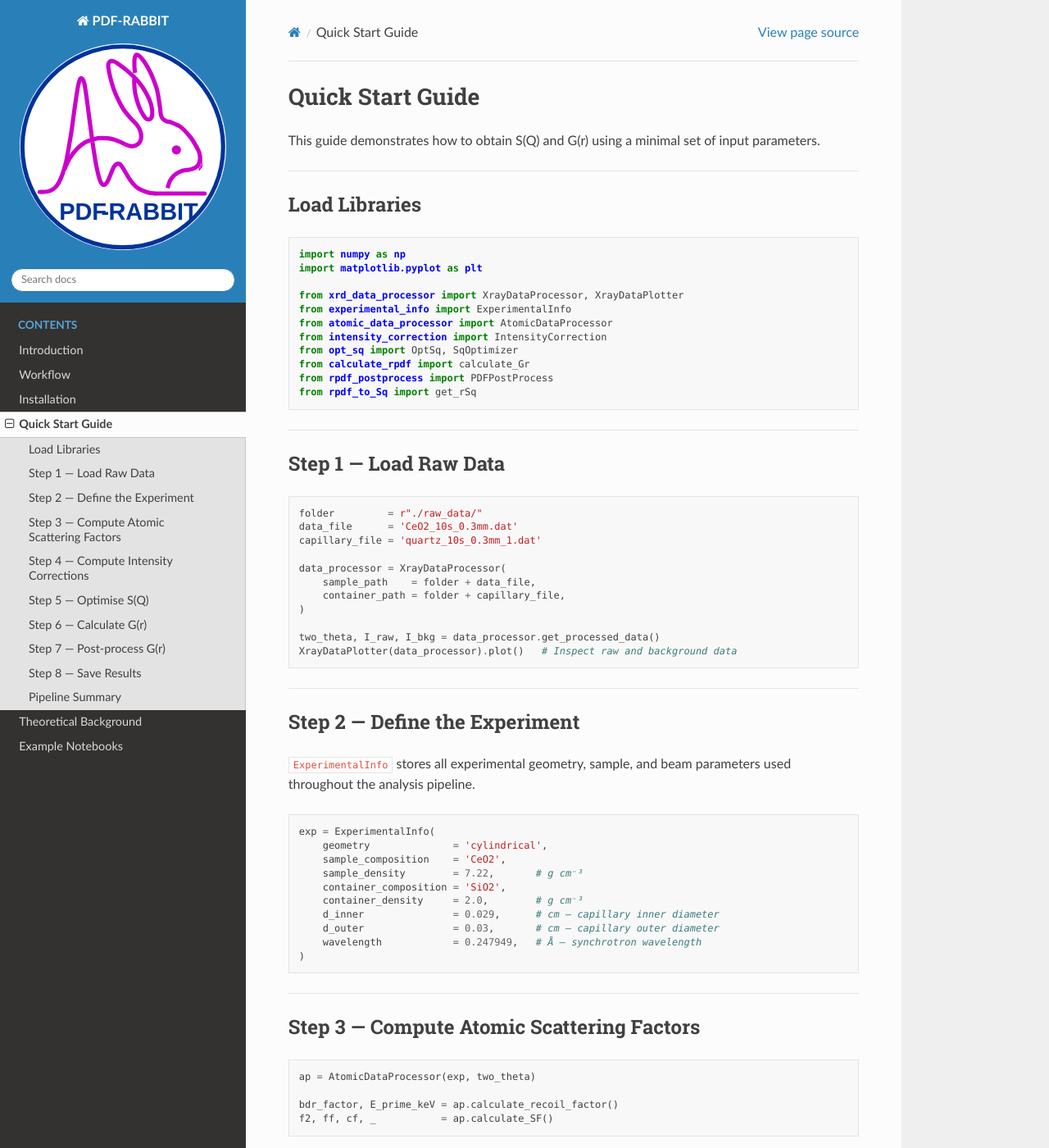
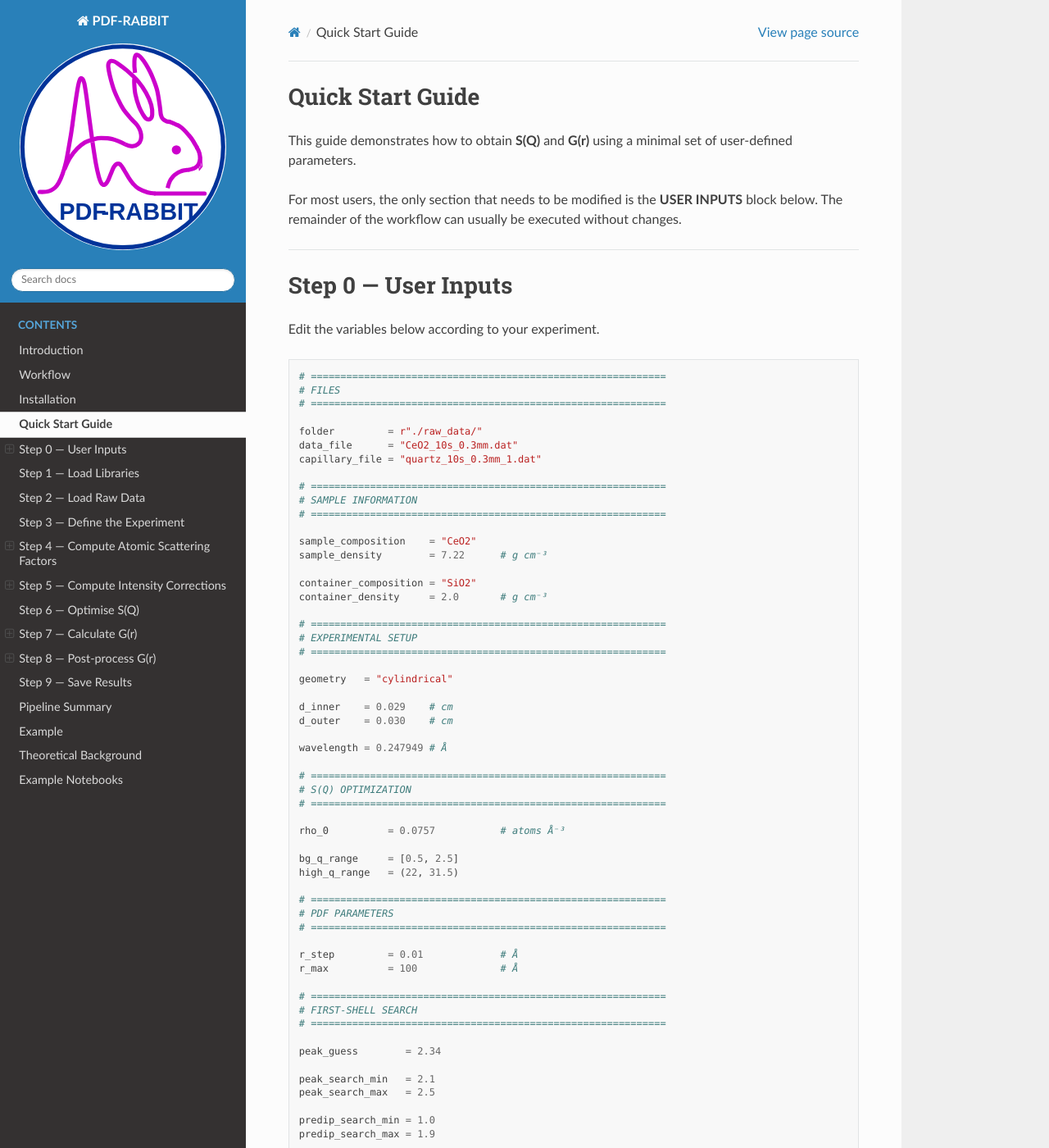
Before and after one commit to Rana-Phy/PDF-RABBIT, a Sphinx documentation site: the page built from docs/quickstart.md, in a window 1280 px wide and 1400 px high. Shown: the whole window at 82% size. Built offline with Sphinx 7.4.7 and the Read the Docs theme 3.1.0, drawn with Linux system fonts in a browser that asks for light colours; some of the changed text lies outside the part shown.

Commit message:
Update quickstart.md

````diff
--- a/docs/quickstart.md
+++ b/docs/quickstart.md
@@ -1,10 +1,137 @@
 # Quick Start Guide
 
-This guide demonstrates how to obtain S(Q) and G(r) using a minimal set of input parameters.
+This guide demonstrates how to obtain **S(Q)** and **G(r)** using a minimal set of user-defined parameters.
+
+For most users, the only section that needs to be modified is the **USER INPUTS** block below. The remainder of the workflow can usually be executed without changes.
 
 ---
 
-## Load Libraries
+# Step 0 — User Inputs
+
+Edit the variables below according to your experiment.
+
+```python
+# ============================================================
+# FILES
+# ============================================================
+
+folder         = r"./raw_data/"
+data_file      = "CeO2_10s_0.3mm.dat"
+capillary_file = "quartz_10s_0.3mm_1.dat"
+
+# ============================================================
+# SAMPLE INFORMATION
+# ============================================================
+
+sample_composition    = "CeO2"
+sample_density        = 7.22      # g cm⁻³
+
+container_composition = "SiO2"
+container_density     = 2.0       # g cm⁻³
+
+# ============================================================
+# EXPERIMENTAL SETUP
+# ============================================================
+
+geometry   = "cylindrical"
+
+d_inner    = 0.029    # cm
+d_outer    = 0.030    # cm
+
+wavelength = 0.247949 # Å
+
+# ============================================================
+# S(Q) OPTIMIZATION
+# ============================================================
+
+rho_0          = 0.0757           # atoms Å⁻³
+
+bg_q_range     = [0.5, 2.5]
+high_q_range   = (22, 31.5)
+
+# ============================================================
+# PDF PARAMETERS
+# ============================================================
+
+r_step         = 0.01             # Å
+r_max          = 100              # Å
+
+# ============================================================
+# FIRST-SHELL SEARCH
+# ============================================================
+
+peak_guess        = 2.34
+
+peak_search_min   = 2.1
+peak_search_max   = 2.5
+
+predip_search_min = 1.0
+predip_search_max = 1.9
+```
+
+---
+
+## Input Parameter Description
+
+### Files
+
+| Parameter | Description |
+|------------|------------|
+| `folder` | Folder containing the diffraction data files |
+| `data_file` | Sample diffraction pattern |
+| `capillary_file` | Background/container diffraction pattern |
+
+### Sample Information
+
+| Parameter | Description |
+|------------|------------|
+| `sample_composition` | Chemical formula of the sample |
+| `sample_density` | Sample density (g cm⁻³) |
+
+### Container Information
+
+| Parameter | Description |
+|------------|------------|
+| `container_composition` | Chemical formula of the container |
+| `container_density` | Container density (g cm⁻³) |
+
+### Experimental Setup
+
+| Parameter | Description |
+|------------|------------|
+| `geometry` | Measurement geometry |
+| `d_inner` | Inner capillary diameter (cm) |
+| `d_outer` | Outer capillary diameter (cm) |
+| `wavelength` | X-ray wavelength (Å) |
+
+### S(Q) Optimization
+
+| Parameter | Description |
+|------------|------------|
+| `rho_0` | Atomic number density (atoms Å⁻³) |
+| `bg_q_range` | Q range surrounding the container short-range-order peak |
+| `high_q_range` | High-Q normalization region where S(Q) → 1 |
+
+### PDF Parameters
+
+| Parameter | Description |
+|------------|------------|
+| `r_step` | Real-space grid spacing (Å) |
+| `r_max` | Maximum r value (Å) |
+
+### First-Shell Search
+
+| Parameter | Description |
+|------------|------------|
+| `peak_guess` | Initial estimate of the first-neighbor peak position |
+| `peak_search_min` | Lower bound of first-shell peak search |
+| `peak_search_max` | Upper bound of first-shell peak search |
+| `predip_search_min` | Lower bound of pre-peak dip search |
+| `predip_search_max` | Upper bound of pre-peak dip search |
+
+---
+
+# Step 1 — Load Libraries
 
 ```python
 import numpy as np
@@ -22,44 +149,42 @@ from rpdf_to_Sq import get_rSq
 
 ---
 
-## Step 1 — Load Raw Data
+# Step 2 — Load Raw Data
 
 ```python
-folder         = r"./raw_data/"
-data_file      = 'CeO2_10s_0.3mm.dat'
-capillary_file = 'quartz_10s_0.3mm_1.dat'
-
 data_processor = XrayDataProcessor(
     sample_path    = folder + data_file,
     container_path = folder + capillary_file,
 )
 
 two_theta, I_raw, I_bkg = data_processor.get_processed_data()
-XrayDataPlotter(data_processor).plot()   # Inspect raw and background data
+
+# Inspect sample and background data
+XrayDataPlotter(data_processor).plot()
 ```
 
 ---
 
-## Step 2 — Define the Experiment
+# Step 3 — Define the Experiment
 
-`ExperimentalInfo` stores all experimental geometry, sample, and beam parameters used throughout the analysis pipeline.
+`ExperimentalInfo` stores all experimental parameters used throughout the workflow.
 
 ```python
 exp = ExperimentalInfo(
-    geometry              = 'cylindrical',
-    sample_composition    = 'CeO2',
-    sample_density        = 7.22,       # g cm⁻³
-    container_composition = 'SiO2',
-    container_density     = 2.0,        # g cm⁻³
-    d_inner               = 0.029,      # cm — capillary inner diameter
-    d_outer               = 0.03,       # cm — capillary outer diameter
-    wavelength            = 0.247949,   # Å — synchrotron wavelength
+    geometry              = geometry,
+    sample_composition    = sample_composition,
+    sample_density        = sample_density,
+    container_composition = container_composition,
+    container_density     = container_density,
+    d_inner               = d_inner,
+    d_outer               = d_outer,
+    wavelength            = wavelength,
 )
 ```
 
 ---
 
-## Step 3 — Compute Atomic Scattering Factors
+# Step 4 — Compute Atomic Scattering Factors
 
 ```python
 ap = AtomicDataProcessor(exp, two_theta)
@@ -68,30 +193,43 @@ bdr_factor, E_prime_keV = ap.calculate_recoil_factor()
 f2, ff, cf, _           = ap.calculate_SF()
 ```
 
-| Variable     | Meaning                                          |
-| ------------ | ------------------------------------------------ |
-| `bdr_factor` | Breit–Dirac recoil factor (E′/E) at each Q point |
-| `f2`         | Mean squared form factor, ⟨f²⟩ (FSM)             |
-| `ff`         | Square of the mean form factor, ⟨f⟩² (FMS)       |
-| `cf`         | Compton scattering function (CFF)                |
+### Output Variables
+
+| Variable | Meaning |
+|----------|----------|
+| `bdr_factor` | Breit–Dirac recoil factor (E′/E) |
+| `f2` | Mean squared form factor, ⟨f²⟩ (FSM) |
+| `ff` | Square of mean form factor, ⟨f⟩² (FMS) |
+| `cf` | Compton scattering function (CFF) |
 
 ---
 
-## Step 4 — Compute Intensity Corrections
+# Step 5 — Compute Intensity Corrections
 
 ```python
 ic = IntensityCorrection(ap)
 
-ic.compute_absorption()            # Paalman–Pings absorption correction
-ic.compute_secondary_scatter()     # Double-scattering contribution
-ic.compute_fluorescence_profile()  # Fluorescence background profile
+ic.compute_absorption()
+ic.compute_secondary_scatter()
+ic.compute_fluorescence_profile()
 ```
+
+### Corrections Applied
+
+- Paalman–Pings absorption correction
+- Double-scattering contribution
+- Fluorescence background correction
 
 ---
 
-## Step 5 — Optimise S(Q)
+# Step 6 — Optimise S(Q)
 
-`SqOptimizer` uses the L-BFGS-B algorithm to minimise a loss function that drives S(Q) → 1 and F(Q) → 0 in the high-Q region.
+`SqOptimizer` uses the L-BFGS-B algorithm to optimize S(Q).
+
+The optimization attempts to satisfy:
+
+- S(Q) → 1 at high Q
+- F(Q) → 0 at high Q
 
 ```python
 SQ_optimizer_rk = OptSq(
@@ -100,23 +238,24 @@ SQ_optimizer_rk = OptSq(
     I_sample    = I_raw,
     I_container = I_bkg,
 
-    FSM         = f2,           # ⟨f²⟩
-    FMS         = ff,           # ⟨f⟩²
-    CFF         = cf,           # Compton function
+    FSM         = f2,
+    FMS         = ff,
+    CFF         = cf,
     bdr_factor  = bdr_factor,
-    rho_0       = 0.0757,       # Number density (atoms Å⁻³)
+
+    rho_0       = rho_0,
     corr        = ic,
 
-    bg_q_range   = [0.5, 2.5],   # Q range surrounding the capillary short-range-order peak
-    high_q_range = (22, 31.5),   # High-Q region used for normalisation (target: S(Q) → 1)
+    bg_q_range   = bg_q_range,
+    high_q_range = high_q_range,
 
-    # Parameter bounds: (lower, upper).
-    # Setting lower == upper fixes the parameter.
-    polfact_bounds      = (1, 1),         # Polarisation factor (fixed at 1 for synchrotron data)
-    fluorescence_bounds = (0.0001, 1e5),  # Fluorescence scaling factor, f_f
-    comp_damp_bounds    = (0, 1),         # Compton damping exponent
-    bdr_order_bounds    = (2, 2),         # Breit–Dirac recoil exponent (fixed at 2)
-    eta2_bounds         = (0, 0),         # wf_bias exponent (inactive)
+    # Parameter bounds
+    polfact_bounds      = (1, 1),
+    fluorescence_bounds = (0.0001, 1e5),
+    comp_damp_bounds    = (0, 1),
+    bdr_order_bounds    = (2, 2),
+    eta2_bounds         = (0, 0),
+
     sys_bias            = 'wf',
     scaling_by          = 'integration',
 )
@@ -139,29 +279,44 @@ sq = SQ_optimizer_rk.S_FZ_final
 FT_ra = calculate_Gr(
     q           = q,
     sq          = sq,
-    r_step      = 0.01,   # Å — real-space grid spacing
-    r_max       = 100,    # Å — maximum r value
-    window_type = 1,      # 1 = standard Lorch modification function
+    r_step      = r_step,
+    r_max       = r_max,
+    window_type = 1,      # Standard Lorch modification function
 )
 
 r, G0, q_interp, Sq_used, fq_initial, fq_used = FT_ra.compute()
 ```
 
+### Output Variables
+
+| Variable | Description |
+|-----------|------------|
+| `r` | Real-space grid |
+| `G0` | Raw PDF |
+| `q_interp` | Interpolated Q grid |
+| `Sq_used` | Optimized S(Q) |
+| `fq_initial` | Initial F(Q) |
+| `fq_used` | Final F(Q) |
+
 ---
 
-## Step 7 — Post-process G(r)
+# Step 8 — Post-process G(r)
 
-`PDFPostProcess` applies low-r constraints (G(r) → −4πρ₀r as r → 0) and refines the number density by matching the first-shell coordination integral.
+`PDFPostProcess` applies low-r constraints and refines the number density.
 
 ```python
-pp_ra = PDFPostProcess(r=r, Gr=G0, atomic_data=ap.prepare_atomic_data())
+pp_ra = PDFPostProcess(
+    r=r,
+    Gr=G0,
+    atomic_data=ap.prepare_atomic_data()
+)
 
 results = pp_ra.process(
-    peak_guess        = 2.34,  # Å — initial estimate of the first-shell peak position
-    peak_search_min   = 2.1,   # Å — lower bound of the peak search window
-    peak_search_max   = 2.5,   # Å — upper bound of the peak search window
-    predip_search_min = 1.0,   # Å — lower bound of the pre-peak dip search window
-    predip_search_max = 1.9,   # Å — upper bound of the pre-peak dip search window
+    peak_guess        = peak_guess,
+    peak_search_min   = peak_search_min,
+    peak_search_max   = peak_search_max,
+    predip_search_min = predip_search_min,
+    predip_search_max = predip_search_max,
     density_target    = exp.sample_density,
     do_plot           = True,
 )
@@ -169,48 +324,115 @@ results = pp_ra.process(
 G1 = pp_ra.Gr_final
 ```
 
+### Processing Steps
+
+- First-shell peak identification
+- Pre-peak dip identification
+- Density refinement
+- Low-r correction
+- Final PDF generation
+
 ---
 
-## Step 8 — Save Results
+# Step 9 — Save Results
 
 ```python
 base_name = data_file.replace('.dat', '')
 
-np.savetxt(folder + base_name + ".G0", np.column_stack((r, G0)))              # Raw G(r)
-np.savetxt(folder + base_name + ".G1", np.column_stack((r, G1)))              # Post-processed G(r)
-np.savetxt(folder + base_name + ".S0", np.column_stack((q_interp, Sq_used)))  # Optimised S(Q)
+np.savetxt(
+    folder + base_name + ".G0",
+    np.column_stack((r, G0))
+)
+
+np.savetxt(
+    folder + base_name + ".G1",
+    np.column_stack((r, G1))
+)
+
+np.savetxt(
+    folder + base_name + ".S0",
+    np.column_stack((q_interp, Sq_used))
+)
 ```
 
-All output files are saved as two-column plain-text files (space-delimited) in the format `r  G(r)` or `Q  S(Q)`.
+Generated files:
+
+| File | Description |
+|--------|-------------|
+| `.G0` | Raw G(r) |
+| `.G1` | Post-processed G(r) |
+| `.S0` | Optimized S(Q) |
+
+All files are saved as two-column plain-text files.
 
 ---
 
-## Pipeline Summary
+# Pipeline Summary
 
 ```text
 Raw .dat files
       │
       ▼
-XrayDataProcessor       ← Load data
+XrayDataProcessor
       │
       ▼
-ExperimentalInfo        ← Geometry, composition, density, wavelength
+ExperimentalInfo
       │
       ▼
-AtomicDataProcessor     ← Scattering factors, recoil factor
+AtomicDataProcessor
       │
       ▼
-IntensityCorrection     ← Angle-dependent corrections
+IntensityCorrection
       │
       ▼
-OptSq + SqOptimizer     ← Optimise S(Q)
+OptSq + SqOptimizer
       │
       ▼
-calculate_Gr            ← Fourier transform → G(r) [G0]
+calculate_Gr
       │
       ▼
-PDFPostProcess          ← Low-r correction → G(r) [G1]
+PDFPostProcess
       │
       ▼
 Save G0, G1, S0
 ```
+
+---
+
+# Example
+
+```python
+folder         = r"./raw_data/"
+data_file      = "CeO2_10s_0.3mm.dat"
+capillary_file = "quartz_10s_0.3mm_1.dat"
+
+sample_composition    = "CeO2"
+sample_density        = 7.22
+
+container_composition = "SiO2"
+container_density     = 2.0
+
+geometry   = "cylindrical"
+
+d_inner    = 0.029
+d_outer    = 0.030
+
+wavelength = 0.247949
+
+rho_0      = 0.0757
+
+bg_q_range   = [0.5, 2.5]
+high_q_range = (22, 31.5)
+
+r_step = 0.01
+r_max  = 100
+
+peak_guess        = 2.34
+peak_search_min   = 2.1
+peak_search_max   = 2.5
+
+predip_search_min = 1.0
+predip_search_max = 1.9
+```
+
+After defining these parameters, the remaining workflow can be executed without modification.
````
Also changed, not shown: other parts of docs/quickstart.md (+2 -1 lines).
